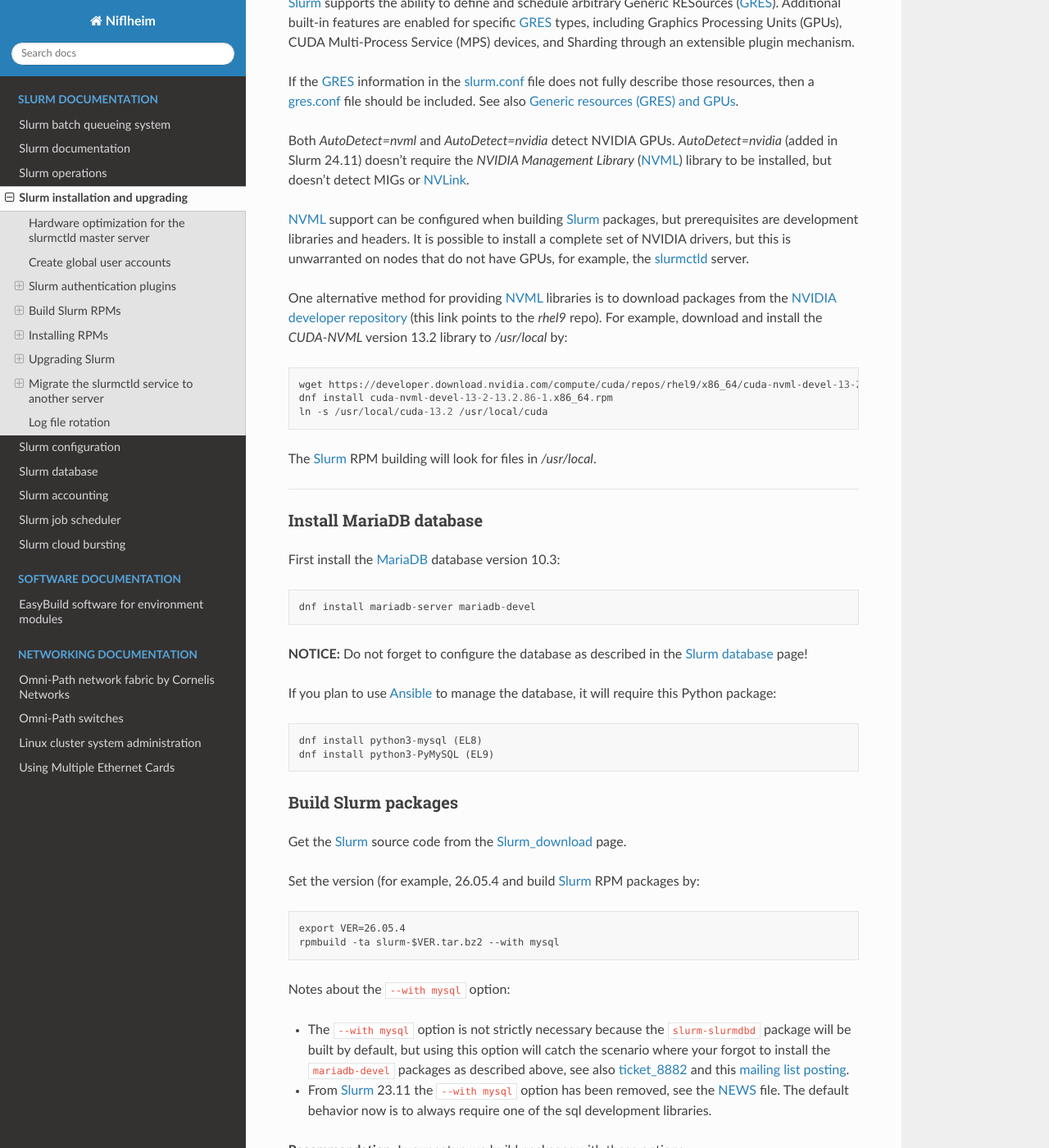
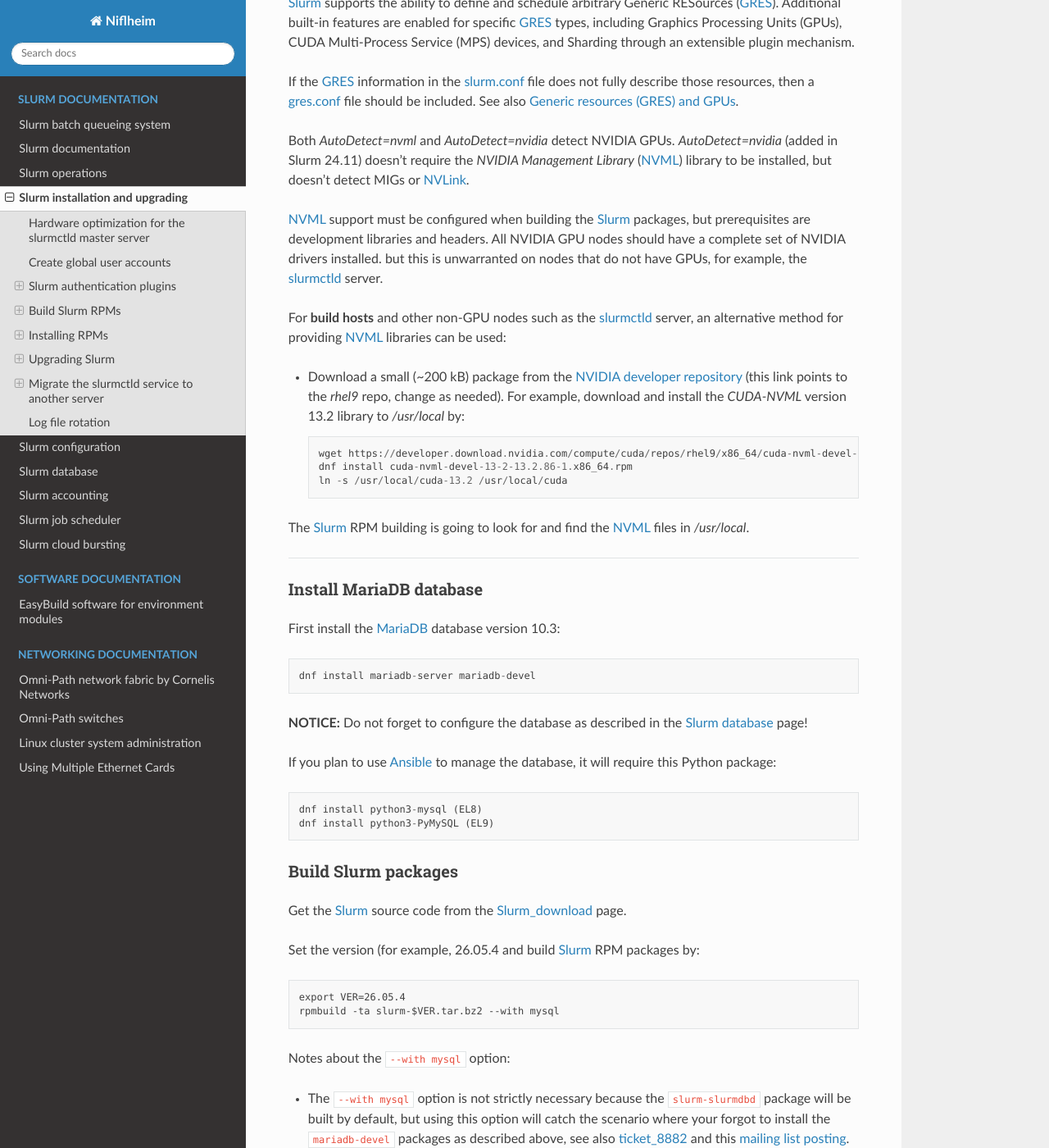
Before and after one commit to OleHolmNielsen/Niflheim_system, a Sphinx documentation site: the page built from docs/Slurm_installation.rst, in a window 1280 px wide and 1400 px high, scrolled down 11685 px. Shown: the whole window at 82% size. Built offline with Sphinx 7.4.7 and the Read the Docs theme 3.1.0, drawn with Linux system fonts in a browser that asks for light colours; some of the changed text lies outside the part shown.

Commit message:
Install cuda-nvml-devel libraries

```diff
--- a/docs/Slurm_installation.rst
+++ b/docs/Slurm_installation.rst
@@ -540,22 +540,25 @@
 `AutoDetect=nvidia` (added in Slurm 24.11) doesn't require the *NVIDIA Management Library* (NVML_) library to be installed,
 but doesn't detect MIGs or NVLink_.
 
-NVML_ support can be configured when building Slurm_ packages,
+NVML_ support must be configured when building the Slurm_ packages,
 but prerequisites are development libraries and headers.
-It is possible to install a complete set of NVIDIA drivers,
+All NVIDIA GPU nodes should have a complete set of NVIDIA drivers installed.
 but this is unwarranted on nodes that do not have GPUs,
 for example, the slurmctld_ server.
 
-One alternative method for providing NVML_ libraries is to download packages from
-the `NVIDIA developer repository <https://developer.download.nvidia.com/compute/cuda/repos/rhel9/x86_64/>`_
-(this link points to the *rhel9* repo).
-For example, download and install the `CUDA-NVML` version 13.2 library to `/usr/local` by::
+For **build hosts** and other non-GPU nodes such as the slurmctld_ server,
+an alternative method for providing NVML_ libraries can be used:
 
-  wget https://developer.download.nvidia.com/compute/cuda/repos/rhel9/x86_64/cuda-nvml-devel-13-2-13.2.86-1.x86_64.rpm
-  dnf install cuda-nvml-devel-13-2-13.2.86-1.x86_64.rpm
-  ln -s /usr/local/cuda-13.2 /usr/local/cuda
+* Download a small (~200 kB) package from
+  the `NVIDIA developer repository <https://developer.download.nvidia.com/compute/cuda/repos/rhel9/x86_64/>`_
+  (this link points to the *rhel9* repo, change as needed).
+  For example, download and install the `CUDA-NVML` version 13.2 library to `/usr/local` by::
 
-The Slurm_ RPM building will look for files in `/usr/local`.
+    wget https://developer.download.nvidia.com/compute/cuda/repos/rhel9/x86_64/cuda-nvml-devel-13-2-13.2.86-1.x86_64.rpm
+    dnf install cuda-nvml-devel-13-2-13.2.86-1.x86_64.rpm
+    ln -s /usr/local/cuda-13.2 /usr/local/cuda
+
+The Slurm_ RPM building is going to look for and find the NVML_ files in `/usr/local`.
 
 .. _GRES: https://slurm.schedmd.com/gres.html
 .. _AutoDetect: https://slurm.schedmd.com/gres.html#AutoDetect
@@ -602,8 +605,8 @@
 **Recommendation:**
 In our setup we build packages with these options::
 
-  rpmbuild -ta slurm-26.05.4.tar.bz2 --with slurmrestd --with freeipmi --with pmix      # EL8
-  rpmbuild -ta slurm-26.05.4.tar.bz2 --with slurmrestd --with freeipmi --with pmix --with yaml  # EL9
+  rpmbuild -ta slurm-26.05.4.tar.bz2 --with slurmrestd --with freeipmi --with pmix --with nvml      # EL8
+  rpmbuild -ta slurm-26.05.4.tar.bz2 --with slurmrestd --with freeipmi --with pmix --with nvml --with yaml  # EL9
 
 The RPM packages will typically be found in ``$HOME/rpmbuild/RPMS/x86_64/`` and should be installed on all relevant nodes.
 
```
